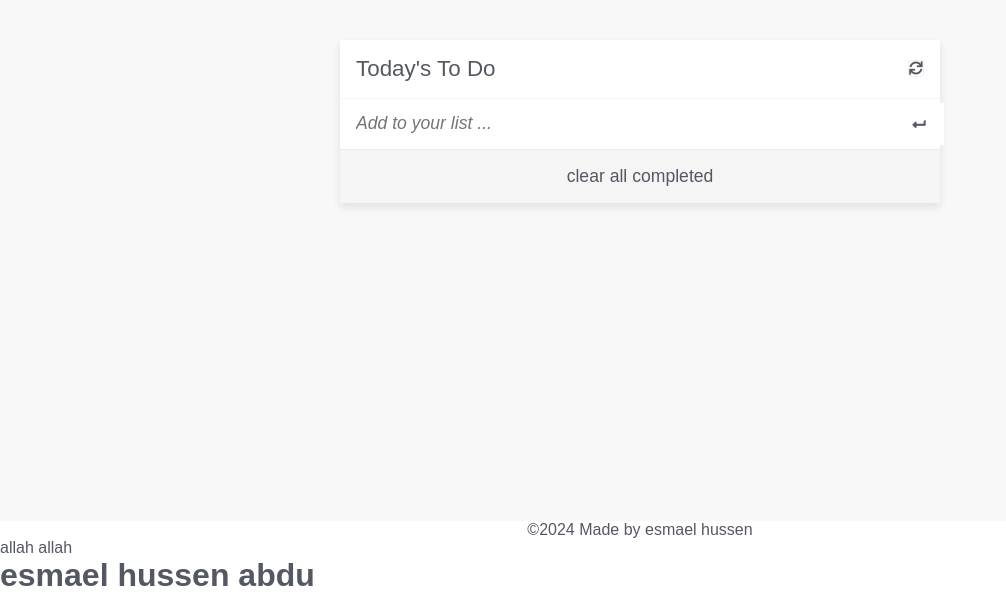
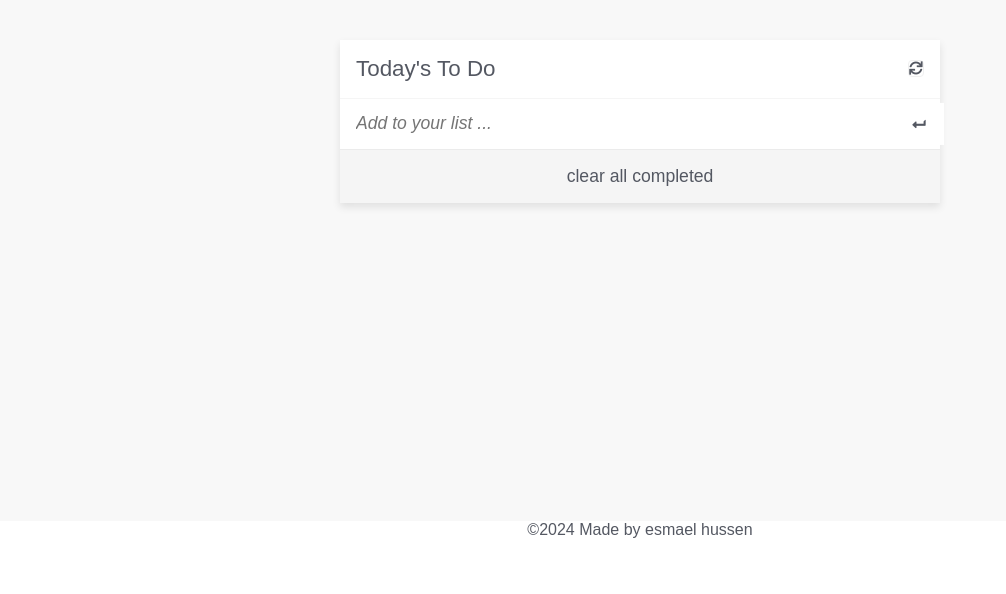
Before and after one commit to esmaelhussen/To-do-list, a website built with webpack: page src/index.html in a window 1280 px wide. Shown: the part 279-873 px from the top of the page, without its empty margins (0-1006 px from the left). After the commit the page ends 818 px from the top, so only its background shows below. Built offline with nearby package versions, Linux system fonts and the light colour scheme.

Commit message:
bad commit

```diff
--- a/src/index.html
+++ b/src/index.html
@@ -33,7 +33,5 @@
   </main>
 
   <footer class="foot">&#169;2024 Made by esmael hussen</footer>
-  <p>allah allah</p>
-  <h1>esmael hussen abdu</h1>
   </body>
 </html>
```
